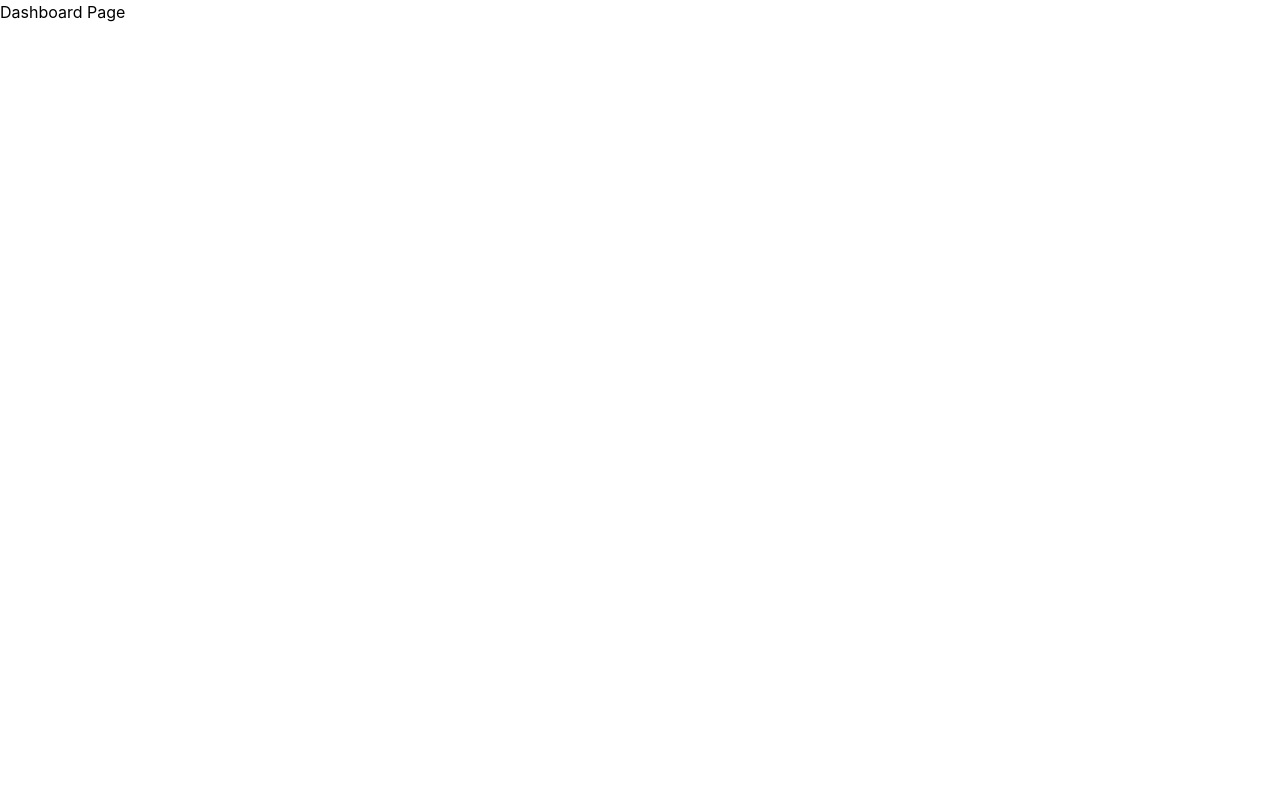
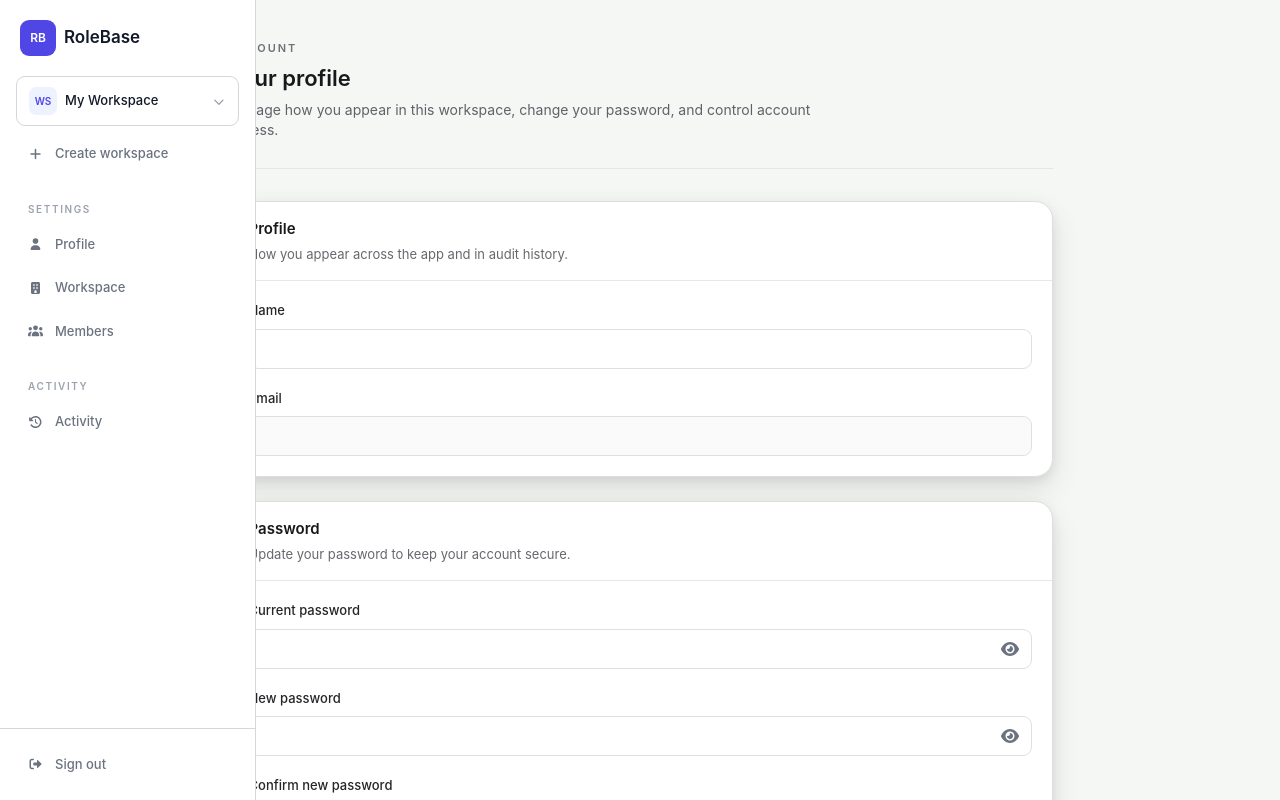
Before and after one commit to Sahrish3081/Multi_tenant_SAAS_Admin, a React (Vite) app in the folder frontend/roll_base_system/: page /dashboard in a window 1280 px wide. Shown: the top 800 px of the page. Built offline with nearby package versions, Linux system fonts and the light colour scheme; no server answers; sample sign-in values are in the browser's storage.

Commit message:
feat: add dashboard navigation

```diff
--- a/frontend/roll_base_system/src/App.jsx
+++ b/frontend/roll_base_system/src/App.jsx
@@ -18,12 +18,26 @@
         <Route path="/" element={<Index />} />
         <Route path="/signup" element={<Signup />} />
         <Route path="/login" element={<Login/>}/>
-        <Route path="/dashboard" element={<ProtectedRoute> <Dashboard/></ProtectedRoute> }/>
          <Route path="/verify-email" element={<VerifyEmail />} />
          <Route path="/reset-password" element={<ResetPassword />} />
-         <Route path="/profile" element={<Profile/>}/>
+        {/* Dashboard */}
+        <Route path="/dashboard" element={<ProtectedRoute><Dashboard /></ProtectedRoute>}>
+          <Route index element={<Profile />} />
+
+          <Route path="profile" element={<Profile />} />
+
+          <Route path="workspace" element={<MyWorkspace />} />
+
+          {/* <Route path="members" element={<Members />} />
+
+          <Route path="activity" element={<Activity />} /> */}
+
+          <Route path="create-workspace" element={<CreateWorkspace />}/>
+        </Route>
+
+         {/* <Route path="/profile" element={<Profile/>}/>
          <Route path="/create-workspace" element={<CreateWorkspace/>}/>
-         <Route path="/my-workspace" element={<MyWorkspace/>}/>
+         <Route path="/my-workspace" element={<MyWorkspace/>}/> */}
       </Routes>
     </BrowserRouter>
   );
--- a/frontend/roll_base_system/src/pages/Dashboard.jsx
+++ b/frontend/roll_base_system/src/pages/Dashboard.jsx
@@ -1,7 +1,14 @@
-export default function Dashboard(){
-    return(
-        <>
-        <h1>Dashboard Page</h1>
-    </>
-    )
+import { Outlet } from "react-router-dom";
+import Sidebar from "../assets/components/Sidebar";
+
+export default function DashboardPage() {
+  return (
+    <div className="flex min-h-screen bg-[var(--color-bg)]">
+      <Sidebar />
+
+      <main className="min-w-0 flex-1 overflow-y-auto">
+        <Outlet />
+      </main>
+    </div>
+  );
 }
```
